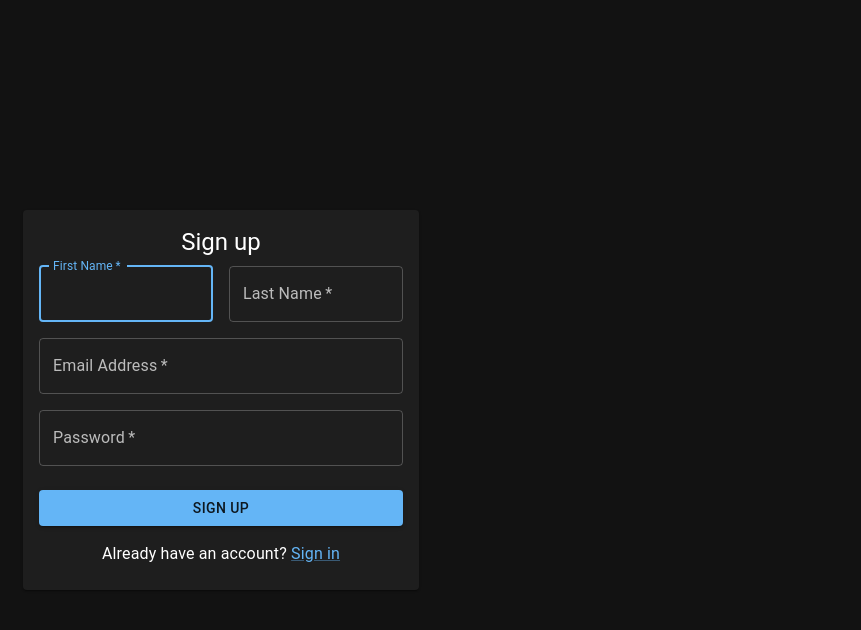
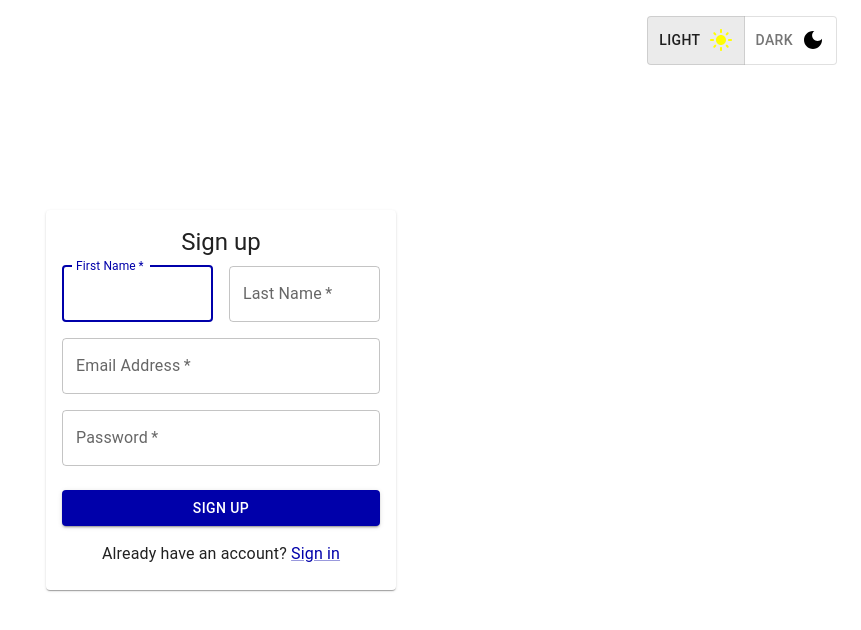
Before and after one commit to coreydbrown/FitnessLogApp.expressjs-react, a React (Create React App) app in the folder client/: page /register in a window 1280 px wide. Shown: the top 630 px of the page, without its empty margins (419-1280 px from the left). Built offline with nearby package versions, Linux system fonts and the light colour scheme.

Commit message:
Created colorMode toggle switch and added to Landing, Login, and Register pages.

```diff
--- a/client/package.json
+++ b/client/package.json
@@ -5,6 +5,7 @@
   "dependencies": {
     "@emotion/react": "^11.10.5",
     "@emotion/styled": "^11.10.5",
+    "@mui/icons-material": "^5.11.0",
     "@mui/material": "^5.11.1",
     "@testing-library/jest-dom": "^5.16.5",
     "@testing-library/react": "^13.4.0",
--- /dev/null
+++ b/client/src/components/ColorModeToggler.js
@@ -0,0 +1,53 @@
+import { useContext, useState } from "react";
+import { ColorModeContext } from "../context/ThemeContext";
+import { useTheme } from "@mui/material/styles";
+import Box from "@mui/material/Box";
+import ToggleButton from "@mui/material/ToggleButton";
+import ToggleButtonGroup from "@mui/material/ToggleButtonGroup";
+import LightModeIcon from "@mui/icons-material/LightMode";
+import DarkModeIcon from "@mui/icons-material/DarkMode";
+
+const ColorModeToggler = () => {
+  const theme = useTheme();
+  const colorMode = useContext(ColorModeContext);
+
+  const [currentColorMode, setCurrentColorMode] = useState(theme.palette.mode);
+
+  const handleColorModeChange = (e, newColorMode) => {
+    if (newColorMode !== null) {
+      colorMode.toggleColorMode();
+      setCurrentColorMode(newColorMode);
+    }
+  };
+
+  return (
+    <Box
+      position="absolute"
+      top="16px"
+      right={{ xs: "16px", sm: "24px", md: "24px", lg: "24px", xl: "24px" }}
+    >
+      <ToggleButtonGroup
+        value={currentColorMode}
+        exclusive
+        onChange={handleColorModeChange}
+        aria-label="color mode"
+      >
+        <ToggleButton value="light" aria-label="light mode">
+          Light
+          <LightModeIcon sx={{ ml: 1, color: "yellow" }} />
+        </ToggleButton>
+        <ToggleButton value="dark" aria-label="dark mode">
+          Dark
+          <DarkModeIcon
+            sx={{
+              ml: 1,
+              color: theme.palette.mode == "light" ? "black" : "white",
+            }}
+          />
+        </ToggleButton>
+      </ToggleButtonGroup>
+    </Box>
+  );
+};
+
+export default ColorModeToggler;
--- a/client/src/context/ThemeContext.js
+++ b/client/src/context/ThemeContext.js
@@ -1,7 +1,6 @@
 import * as React from "react";
 import { ThemeProvider, createTheme } from "@mui/material/styles";
 import CssBaseline from "@mui/material/CssBaseline";
-import { blue, indigo, red } from "@mui/material/colors";
 
 const getDesignTokens = (mode) => ({
   palette: {
@@ -28,10 +27,12 @@ const getDesignTokens = (mode) => ({
   },
 });
 
-const ColorModeContext = React.createContext({ toggleColorMode: () => {} });
+export const ColorModeContext = React.createContext({
+  toggleColorMode: () => {},
+});
 
 export default function ThemeContext({ children }) {
-  const [mode, setMode] = React.useState("dark");
+  const [mode, setMode] = React.useState("light");
   const colorMode = React.useMemo(
     () => ({
       toggleColorMode: () => {
--- a/client/src/pages/Landing.js
+++ b/client/src/pages/Landing.js
@@ -1,4 +1,5 @@
 import ActivityTrackerSVG from "../svg-components/ActivityTrackerSVG";
+import ColorModeToggler from "../components/ColorModeToggler";
 import { Link } from "react-router-dom";
 import LinkMUI from "@mui/material/Link";
 import Container from "@mui/material/Container";
@@ -8,7 +9,8 @@ import Button from "@mui/material/Button";
 
 const Landing = () => {
   return (
-    <Container maxWidth="xl">
+    <Container maxWidth="xl" sx={{ position: "relative" }}>
+      <ColorModeToggler />
       <Box
         display="flex"
         height="100Vh"
--- a/client/src/pages/Login.js
+++ b/client/src/pages/Login.js
@@ -1,3 +1,4 @@
+import ColorModeToggler from "../components/ColorModeToggler";
 import { useState } from "react";
 import { Link } from "react-router-dom";
 import LinkMUI from "@mui/material/Link";
@@ -47,14 +48,18 @@ const Login = () => {
   };
 
   return (
-    <Container maxWidth="xs">
+    <Container maxWidth="xl" sx={{ position: "relative" }}>
+      <ColorModeToggler />
       <Box
         height="100Vh"
         display="flex"
         justifyContent="center"
         alignItems="center"
       >
-        <Card component="main" sx={{ minWidth: 300, textAlign: "center" }}>
+        <Card
+          component="main"
+          sx={{ minWidth: 275, maxWidth: 350, textAlign: "center" }}
+        >
           <CardContent>
             <Typography component="h2" variant="h5">
               Sign in
--- a/client/src/pages/Register.js
+++ b/client/src/pages/Register.js
@@ -1,3 +1,4 @@
+import ColorModeToggler from "../components/ColorModeToggler";
 import { useState } from "react";
 import { Link } from "react-router-dom";
 import LinkMUI from "@mui/material/Link";
@@ -76,14 +77,18 @@ const Register = () => {
   };
 
   return (
-    <Container maxWidth="xs">
+    <Container maxWidth="xl" sx={{ position: "relative" }}>
+      <ColorModeToggler />
       <Box
         height="100Vh"
         display="flex"
         justifyContent="center"
         alignItems="center"
       >
-        <Card component="main" sx={{ minWidth: 300, textAlign: "center" }}>
+        <Card
+          component="main"
+          sx={{ minWidth: 275, maxWidth: 350, textAlign: "center" }}
+        >
           <CardContent>
             <Typography component="h2" variant="h5">
               Sign up
```
Also changed, not shown: 1 other file (tests, documents, lock files or other folders).
